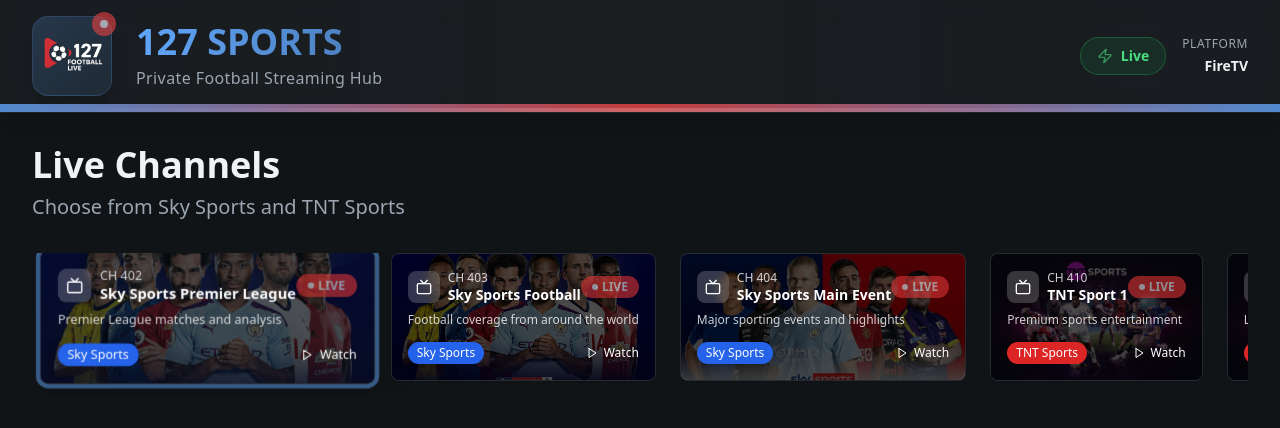
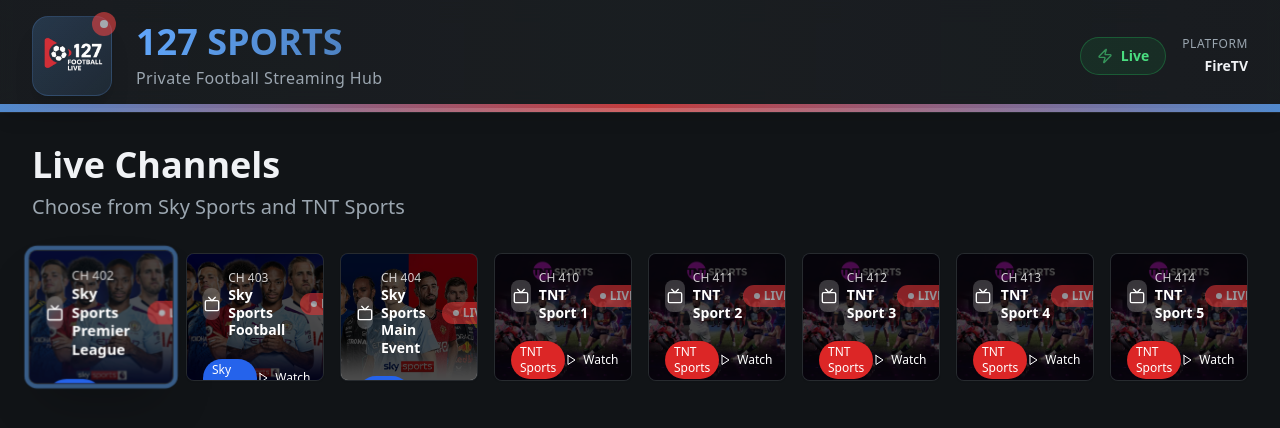
Before and after one commit to SomebodySomewhere952/sky-sport-stream-hub, a React (Vite) app: page / in a window 1280 px wide. Shown: the top 428 px of the page. Built offline with nearby package versions, Linux system fonts and the light colour scheme.

Commit message:
Remove channel scroll bar
Remove the scroll bar from the channel selection interface to improve user experience.

```diff
--- a/src/components/channel-grid.tsx
+++ b/src/components/channel-grid.tsx
@@ -89,25 +89,25 @@ export function ChannelGrid() {
   const [selectedChannel, setSelectedChannel] = useState<Channel | null>(null);
   const [showVideoPlayer, setShowVideoPlayer] = useState(false);
 
-  // Single row layout for TV navigation (left/right only)
-  const GRID_COLS = skyChannels.length;
+  // Grid layout for TV navigation
+  const GRID_COLS = 4; // 4 columns on mobile, 8 on desktop
   const skyChannelsData = skyChannels.filter(channel => channel.category === "Sky Sports");
   const tntChannelsData = skyChannels.filter(channel => channel.category === "TNT Sports");
 
-  // Create navigation items for TV remote - single row layout
+  // Create navigation items for TV remote - grid layout
   const navigationItems: NavigationItem[] = useMemo(() => {
     const items: NavigationItem[] = [];
     const allChannels = [...skyChannelsData, ...tntChannelsData];
 
-    // Single row - each channel gets its own column (left/right navigation only)
+    // Grid layout - calculate row and column for each channel
     allChannels.forEach((channel, index) => {
       const channelType = channel.category === "Sky Sports" ? "sky" : "tnt";
 
       items.push({
         id: `${channelType}-${channel.number}`,
         element: null,
-        row: 0,
-        col: index
+        row: Math.floor(index / GRID_COLS),
+        col: index % GRID_COLS
       });
     });
 
@@ -185,14 +185,13 @@ export function ChannelGrid() {
         </p>
       </div>
 
-      {/* All Channels in Single Row */}
-      <div className="overflow-x-auto pb-4">
-        <div className="flex gap-6 min-w-max px-4">
+      {/* All Channels in Grid Layout */}
+      <div className="grid grid-cols-4 lg:grid-cols-8 gap-4 max-w-7xl mx-auto">
         {[...skyChannelsData, ...tntChannelsData].map((channel, index) => {
           const channelType = channel.category === "Sky Sports" ? "sky" : "tnt";
           return (
-              <div key={channel.number} className="flex-shrink-0">
             <ChannelCard
+              key={channel.number}
               name={channel.name}
               number={channel.number}
               description={channel.description}
@@ -204,10 +203,8 @@ export function ChannelGrid() {
               isFocused={currentFocus === `${channelType}-${channel.number}`}
               tvNavigationId={`${channelType}-${channel.number}`}
             />
-              </div>
           );
         })}
-        </div>
       </div>
 
       {/* Selected channel info */}
```
Lines whose indentation alone changed are shown as unchanged.
